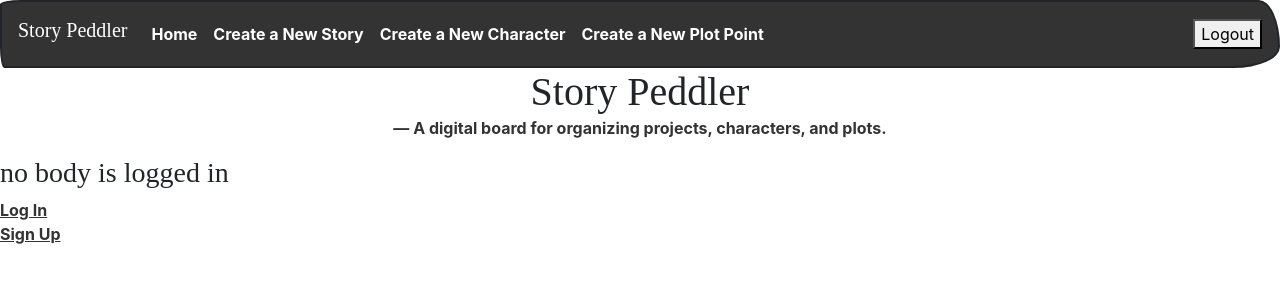
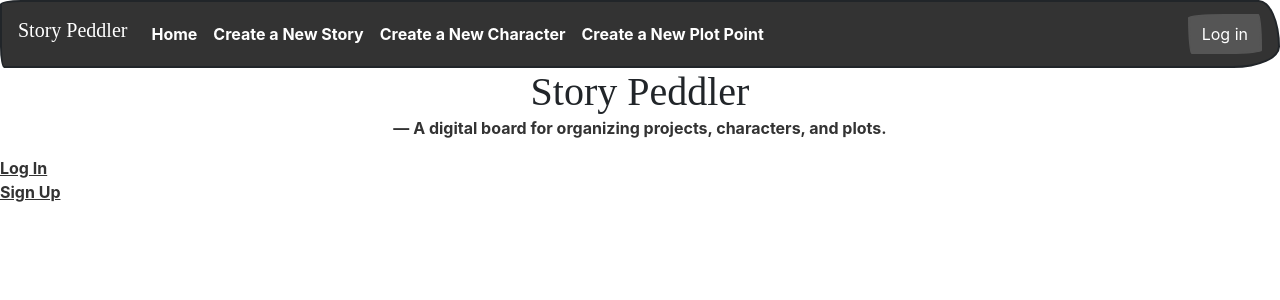
Before and after one commit to sebastianspiegel/story-peddler-react, a React (Create React App) app: page / in a window 1280 px wide. Shown: the top 300 px of the page. Built offline with nearby package versions, Linux system fonts and the light colour scheme; a web font is replaced by a local one.

Commit message:
will add log in and log out buttons to header

```diff
--- a/src/App.js
+++ b/src/App.js
@@ -55,21 +55,11 @@ export default class App extends React.Component{
     }
   }
 
-  nameMe(){
-    console.log(this.state)
-    if (this.state.isLoggedIn) {
-      return this.state.user.username
-    } else {
-      return "no body"
-    }
-  }
-
   render(){
     return(
       <div>
         <BrowserRouter>
-          <Header handleLogout={this.handleLogout}/>
-          <h3>{this.nameMe()} is logged in</h3>
+          <Header handleLogout={this.handleLogout} isLoggedIn={this.state.isLoggedIn}/>
           <Switch>
             <Route exact path='/' component={Home} />
             <Route exact path='/login'>
--- a/src/components/Header.js
+++ b/src/components/Header.js
@@ -1,7 +1,14 @@
-import LoginButton from './Login'
-import LogoutButton from './Logout'
 
 export default function Header(props){
+
+    function button(){
+        if(props.isLoggedIn === true){
+            return <button className="btn btn-secondary" onClick={props.handleLogout}>Log out</button>
+        } else {
+            return <a href="/login" className="btn btn-secondary">Log in</a>
+        }
+    }
+
     return(
         <div>
             <nav className="navbar navbar-expand-lg navbar-dark bg-primary">
@@ -22,8 +29,7 @@ export default function Header(props){
                         </li>
                     </ul>
                     <li className="form-inline my-2 my-lg-0">
-                        {/* <button type="button" className="btn btn-outline-primary">Login</button> */}
-                        <button onClick={props.handleLogout}>Logout</button>
+                        {button()}
                     </li>
                 </div>
             </nav>
```
